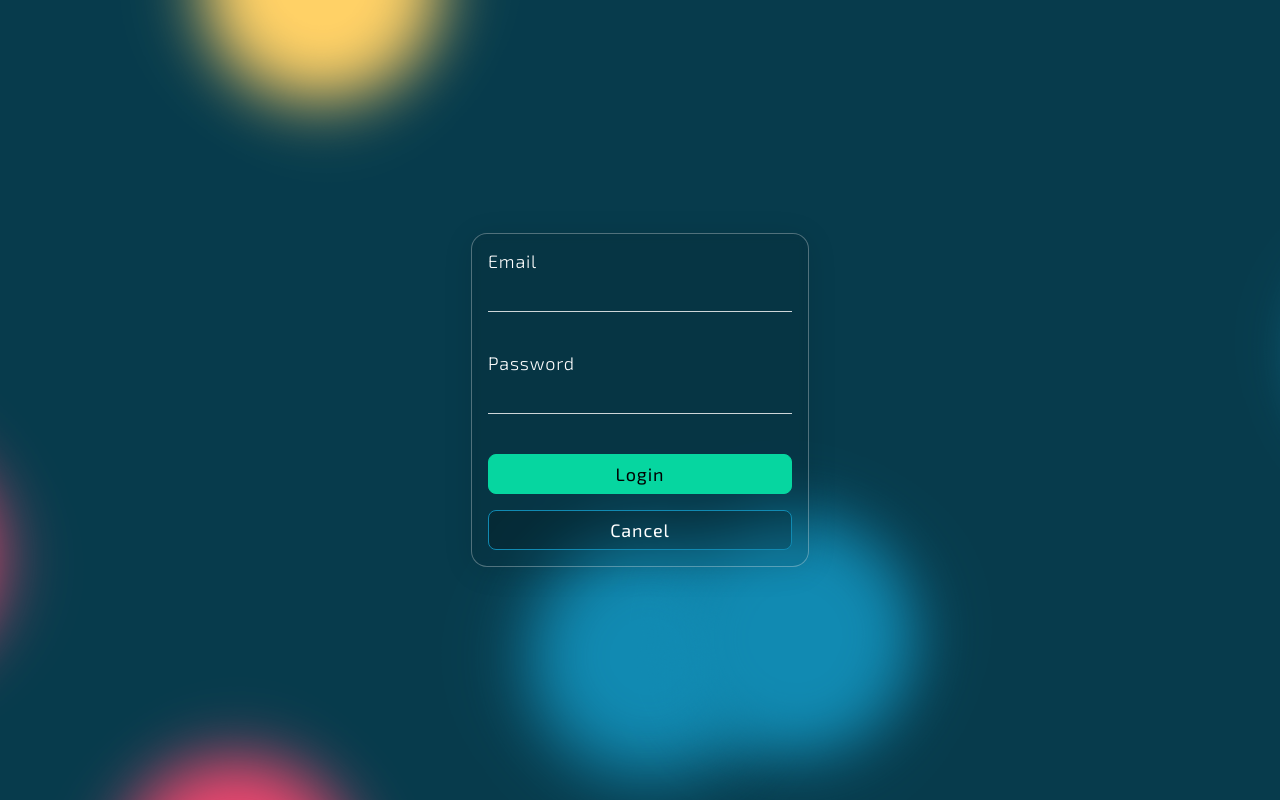
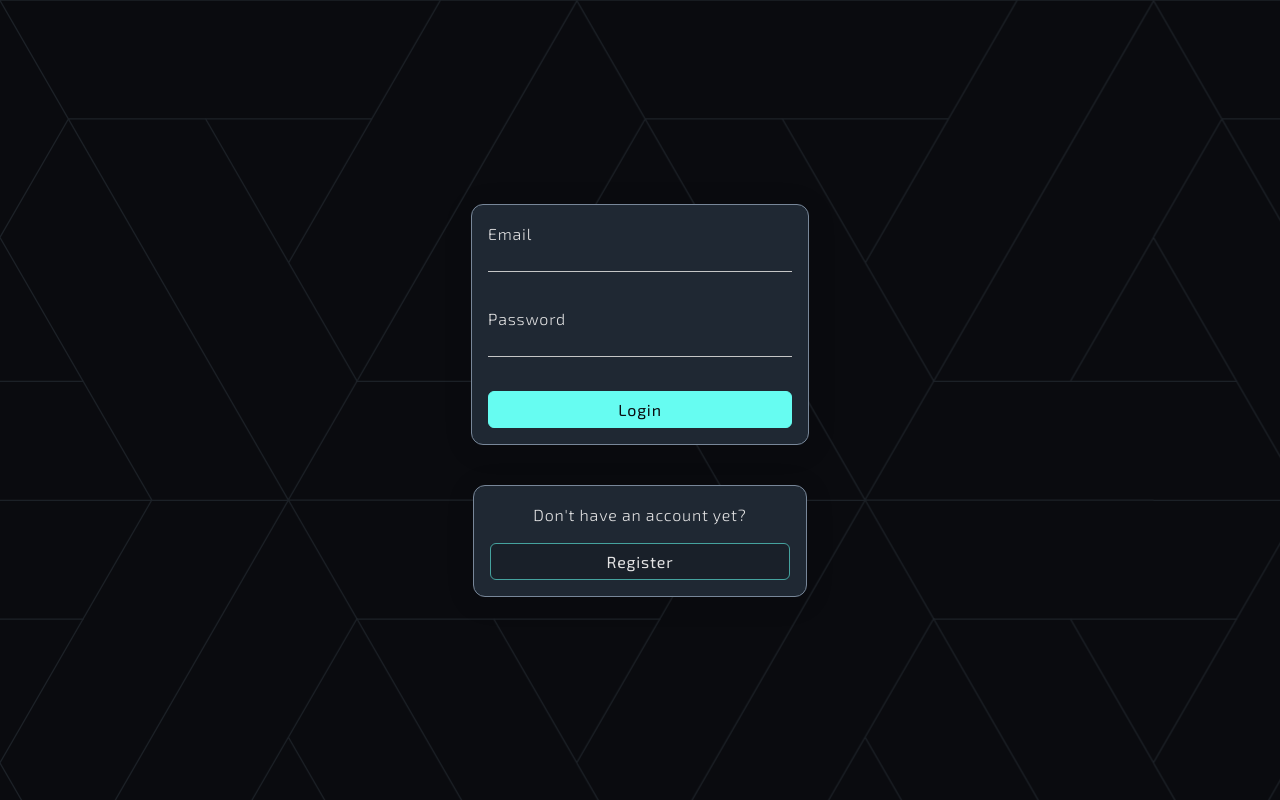
Before and after one commit to konserva93/realwrot, a React app: page /#/login in a window 1280 px wide. Built offline with nearby package versions, Linux system fonts and the light colour scheme.

Commit message:
new theming; golden ratio fonts

```diff
--- a/src/App.tsx
+++ b/src/App.tsx
@@ -10,7 +10,7 @@ function App() {
   const navigate = useNavigate();
 
   useEffect(() => {
-    if (location.pathname !== '/login') {
+    if (location.pathname !== '/login' && location.pathname !== '/register') {
       // noinspection JSIgnoredPromiseFromCall
       const user = getStoredUser();
       if (!user) {
--- a/src/features/auth/Auth.module.scss
+++ b/src/features/auth/Auth.module.scss
@@ -1,17 +1,39 @@
+@import "../../theme";
+
 .container {
+  background-image: url('../../assets/pattern.svg');
   display: grid;
   place-content: center;
-  height: 100vh; /* fallback */
-  height: calc(var(--vh, 1vh) * 100);
+  gap: 40px;
+  height: 100vh;
   width: 100vw;
+  background-color: $smokyBlack;
 
   & input {
     width: 300px;
   }
+
+  .formError {
+    font-size: map-get($fontSize, "secondary");
+    line-height: map-get($lineHeight, "secondary");
+    margin-bottom: map-get($lineSpacingBottom, "regular");
+    display: inline-block;
+    text-align: center;
+    width: 100%;
+  }
 }
 
-.buttons {
+.hintDialog {
+  width: 300px;
+  box-sizing: content-box;
   display: flex;
   flex-direction: column;
-  gap: 16px;
+  gap: map-get($lineSpacingTop, "regular");
+
+  p {
+    text-align: center;
+    margin: 0;
+    font-size: map-get($fontSize, "regular");
+    line-height: map-get($lineHeight, "regular");
+  }
 }
--- a/src/features/auth/Auth.tsx
+++ b/src/features/auth/Auth.tsx
@@ -8,7 +8,6 @@ import { Button } from '../../ui/Button/Button';
 import { setCookie } from '../../common/network';
 
 import styles from './Auth.module.scss';
-import { AnimatedBackground } from '../../ui/Background/AnimatedBackground';
 
 type TProps = {
   authAction?: 'login' | 'register';
@@ -66,6 +65,15 @@ function Auth({ authAction }: TProps) {
     }
   }, [username, password, email]);
 
+  const handleSwitchAuthAction = useCallback(() => {
+    setUsername('');
+    setPassword('');
+    setEmail('');
+    setFieldErrors(undefined);
+    setFormError('');
+    navigate(authAction === 'register' ? '/login' : '/register');
+  }, [authAction]);
+
   useEffect(() => {
     if (authAction === 'login') {
       setUsername('');
@@ -74,10 +82,11 @@ function Auth({ authAction }: TProps) {
 
   return (
     <div className={styles.container}>
-      <AnimatedBackground />
       <Dialog
         title="register"
-        open
+        isOpen
+        isForm
+        isModal={false}
       >
         {authAction === 'register'
           ? (
@@ -104,20 +113,27 @@ function Auth({ authAction }: TProps) {
           name="password"
           errors={fieldErrors?.password}
         />
-        {formError !== ''
-          ? <span>{formError}</span>
-          : null}
-        <div className={styles.buttons}>
+        <div>
+          {formError !== ''
+            ? <span className={styles.formError}>{formError}</span>
+            : null}
           <Button
             text={authAction === 'register' ? 'Register' : 'Login'}
             onClick={handleSubmit}
             primary
           />
-          <Button
-            text="Cancel"
-            onClick={handleSubmit}
-          />
         </div>
+      </Dialog>
+      <Dialog
+        isOpen
+        isModal={false}
+        className={styles.hintDialog}
+      >
+        <p>{authAction === 'register' ? 'Already have an account?' : 'Don\'t have an account yet?'}</p>
+        <Button
+          text={authAction === 'register' ? 'Login' : 'Register'}
+          onClick={handleSwitchAuthAction}
+        />
       </Dialog>
     </div>
   );
--- a/src/ui/Background/AnimatedBackground.module.scss
+++ /dev/null
@@ -1,129 +0,0 @@
-@import "../../theme";
-
-@keyframes move {
-  100% {
-    transform: translate3d(0, 0, 1px) rotate(360deg);
-  }
-}
-
-.background {
-  position: fixed;
-  width: 100vw;
-  height: 100vh;
-  top: 0;
-  left: 0;
-  background: $prussianBlue;
-  overflow: hidden;
-
-  & span {
-    width: 30vmin;
-    height: 30vmin;
-    border-radius: 30vmin;
-    backface-visibility: hidden;
-    position: absolute;
-    animation: move;
-    animation-duration: 30s;
-    animation-timing-function: linear;
-    animation-iteration-count: infinite;
-
-    &:nth-child(0) {
-      color: $infraRed;
-      top: 94%;
-      left: 19%;
-      animation-duration: 148s;
-      animation-delay: -110s;
-      transform-origin: -5vw -6vh;
-      box-shadow: -60vmin 0 8.444950811689285vmin currentColor;
-    }
-
-    &:nth-child(1) {
-      color: $orangeYellow;
-      top: 87%;
-      left: 74%;
-      animation-duration: 164s;
-      animation-delay: -37s;
-      transform-origin: -21vw 20vh;
-      box-shadow: 60vmin 0 8.43989134020775vmin currentColor;
-    }
-
-    &:nth-child(2) {
-      color: $blueGreen;
-      top: 77%;
-      left: 72%;
-      animation-duration: 26s;
-      animation-delay: -94s;
-      transform-origin: -17vw 14vh;
-      box-shadow: 60vmin 0 7.644323918812602vmin currentColor;
-    }
-
-    &:nth-child(3) {
-      color: $orangeYellow;
-      top: 2%;
-      left: 59%;
-      animation-duration: 32s;
-      animation-delay: -155s;
-      transform-origin: -11vw -10vh;
-      box-shadow: -60vmin 0 7.994810874558805vmin currentColor;
-    }
-
-    &:nth-child(4) {
-      color: $blueGreen;
-      top: 61%;
-      left: 58%;
-      animation-duration: 72s;
-      animation-delay: -163s;
-      transform-origin: 19vw 0;
-      box-shadow: 60vmin 0 8.49109343882072vmin currentColor;
-    }
-
-    &:nth-child(5) {
-      color: $caribbeanGreen;
-      top: 24%;
-      left: 95%;
-      animation-duration: 148s;
-      animation-delay: -138s;
-      transform-origin: 16vw -14vh;
-      box-shadow: 60vmin 0 8.15627435733129vmin currentColor;
-    }
-
-    &:nth-child(6) {
-      color: $infraRed;
-      top: 65%;
-      left: 69%;
-      animation-duration: 52s;
-      animation-delay: -66s;
-      transform-origin: -15vw -15vh;
-      box-shadow: 60vmin 0 8.48865889069337vmin currentColor;
-    }
-
-    &:nth-child(7) {
-      color: $orangeYellow;
-      top: 64%;
-      left: 31%;
-      animation-duration: 57s;
-      animation-delay: -23s;
-      transform-origin: -24vw -17vh;
-      box-shadow: 60vmin 0 8.184465711341225vmin currentColor;
-    }
-
-    &:nth-child(8) {
-      color: $infraRed;
-      top: 43%;
-      left: 69%;
-      animation-duration: 198s;
-      animation-delay: -68s;
-      transform-origin: -8vw 11vh;
-      box-shadow: 60vmin 0 7.794406254330786vmin currentColor;
-    }
-
-    &:nth-child(9) {
-      color: $blueGreen;
-      top: 47%;
-      left: 16%;
-      animation-duration: 148s;
-      animation-delay: -2s;
-      transform-origin: 21vw 21vh;
-      box-shadow: 60vmin 0 7.731124545932149vmin currentColor;
-    }
-  }
-}
--- a/src/ui/Background/AnimatedBackground.tsx
+++ /dev/null
@@ -1,16 +0,0 @@
-import styles from './AnimatedBackground.module.scss';
-
-export const AnimatedBackground = () => (
-  <div className={styles.background}>
-    <span />
-    <span />
-    <span />
-    <span />
-    <span />
-    <span />
-    <span />
-    <span />
-    <span />
-    <span />
-  </div>
-);
--- a/src/ui/Button/Button.module.scss
+++ b/src/ui/Button/Button.module.scss
@@ -3,8 +3,8 @@
 .button {
   box-sizing: border-box;
   width: 100%;
-  border-radius: 8px;
-  font-size: 18px;
+  border-radius: 6px;
+  font-size: map-get($fontSize, "regular");
   padding: 8px;
   border: none;
   font-family: inherit;
@@ -16,7 +16,7 @@
 
   &:not(.primary) {
     background: rgba(0, 0, 0, 0.2);
-    color: #fff;
+    color: $platinum;
     border: 1px solid map-get($secondary, "main");
 
     &:active {
@@ -32,7 +32,7 @@
 }
 
 .primary {
-  color: #000;
+  color: $smokyBlack;
 
   background: map-get($primary, "main");
   border: 1px solid map-get($primary, "main");
--- a/src/ui/Dialog/Dialog.module.scss
+++ b/src/ui/Dialog/Dialog.module.scss
@@ -1,19 +1,26 @@
+@import "../../theme";
+
 .dialog {
-  display: flex;
-  flex-direction: column;
-  gap: 40px;
+  background: $darkGunmetal;
+  border-radius: 12px;
+  box-shadow: 0 4px 30px rgba(0, 0, 0, 0.1);
+  border: 1px solid $lightSlateGray;
+  position: inherit;
+
+  color: $platinum;
+  font-weight: 300;
+  font-size: map-get($fontSize, "regular");
+  line-height: map-get($lineHeight, "regular");
+}
+
+.modal {
   top: 50%; /* fallback */
   top: calc(var(--vh, 1vh) * 50);
   transform: translateY(-50%);
 }
 
-.glass {
-  background: rgba(0, 0, 0, 0.1);
-  border-radius: 16px;
-  box-shadow: 0 4px 30px rgba(0, 0, 0, 0.1);
-  backdrop-filter: blur(4px);
-  -webkit-backdrop-filter: blur(4px);
-  border: 1px solid rgba(255, 255, 255, 0.3);
-
-  color: #fff;
+.form {
+  display: flex;
+  flex-direction: column;
+  gap: 34px;
 }
--- a/src/ui/Dialog/Dialog.tsx
+++ b/src/ui/Dialog/Dialog.tsx
@@ -3,27 +3,36 @@ import { classNames } from '../../utils/styles';
 
 import styles from './Dialog.module.scss';
 
+const defaultProps = {
+  title: '',
+  isOpen: true,
+  className: '',
+  isModal: true,
+  isForm: false,
+};
+
 type TProps = {
   title?: string;
-  open?: boolean;
+  isOpen?: boolean;
   className?: string;
   children: ReactNode;
-};
+  isModal?: boolean;
+  isForm?: boolean;
+} & typeof defaultProps;
 
-export function Dialog({ title, open, className, children }: TProps) {
+export function Dialog({ title, isOpen, isModal, isForm, className, children }: TProps) {
   return (
     <dialog
       title={title}
-      open={open}
-      className={classNames([styles.dialog, styles.glass, className])}
+      open={isOpen}
+      className={classNames([styles.dialog, className], {
+        [styles.modal]: isModal,
+        [styles.form]: isForm,
+      })}
     >
       {children}
     </dialog>
   );
 }
 
-Dialog.defaultProps = {
-  title: undefined,
-  open: true,
-  className: undefined,
-};
+Dialog.defaultProps = defaultProps;
--- a/src/ui/Input/Input.module.scss
+++ b/src/ui/Input/Input.module.scss
@@ -1,16 +1,11 @@
+@import "../../theme";
+
 .wrapper {
-  .label {
-    margin-bottom: 12px;
-  }
-}
-
   .input {
     display: block;
-  line-height: 24px;
-  font-size: 16px;
     background: none;
     border: none;
-  border-bottom: 1px solid rgba(255, 255, 255, 0);
+    border-bottom: 1px solid transparent;
     color: #fff;
     margin: 0;
     font-family: 'Exo 2', sans-serif;
@@ -20,13 +15,13 @@
     &:focus, &:focus-visible {
       border: none;
       outline: none;
-    border-bottom: 1px solid rgba(255, 255, 255, 0.8)
+      border-bottom: 1px solid $platinum;
     }
   }
 
   .label {
     display: block;
-  font-size: 18px;
+    margin-bottom: map-get($lineSpacingBottom, "regular");
     font-weight: 300;
   }
 
@@ -34,6 +29,14 @@
     margin: 0;
     display: block;
     height: 1px;
-  background-color: rgba(255, 255, 255, 0.8);
+    background-color: $silverSand;
     width: 100%;
   }
+
+  .error {
+    font-size: map-get($fontSize, "secondary");
+    line-height: map-get($lineHeight, "secondary");
+    margin-top: map-get($lineSpacingTop, "secondary");
+    display: inline-block;
+  }
+}
--- a/src/ui/Input/Input.tsx
+++ b/src/ui/Input/Input.tsx
@@ -23,16 +23,16 @@ function isLabeled(props: unknown): props is TLabeledInputProps {
 
 function errorJSX(errors: string | Array<string>): JSX.Element | JSX.Element[] {
   if (typeof errors === 'string') {
-    return <span>{errors}</span>;
+    return <span className={styles.error}>{errors}</span>;
   }
-  return errors.map(errText => <span key={errText}>{errText}</span>);
+  return errors.map(errText => <span className={styles.error} key={errText}>{errText}</span>);
 }
 
 function inputJSX(inputProps: TCommonInputProps): JSX.Element {
   if (isLabeled(inputProps)) {
     const { value, onChange, title, name } = (inputProps as TLabeledInputProps);
     return (
-      <div className={styles.wrapper}>
+      <>
         <label htmlFor={name} className={styles.label}>{title}</label>
         <input
           type="text"
@@ -42,7 +42,7 @@ function inputJSX(inputProps: TCommonInputProps): JSX.Element {
           className={styles.input}
         />
         <span className={styles.underline} />
-      </div>
+      </>
     );
   }
 
@@ -53,10 +53,10 @@ function inputJSX(inputProps: TCommonInputProps): JSX.Element {
 
   const { value, onChange } = inputProps;
   return (
-    <div className={styles.wrapper}>
+    <>
       <input type="text" onChange={e => onChange(e.target.value)} value={value} />
       <span className={styles.underline} />
-    </div>
+    </>
   );
 }
 
@@ -65,7 +65,7 @@ function Input(props: TLabeledInputProps): React.ReactElement;
 function Input(props: TCommonInputPropsWithErrors | TLabeledInputProps) {
   const { errors } = props;
   return (
-    <>
+    <div className={styles.wrapper}>
       {
         inputJSX(props as TCommonInputProps)
       }
@@ -74,7 +74,7 @@ function Input(props: TCommonInputPropsWithErrors | TLabeledInputProps) {
           ? errorJSX(errors)
           : null
       }
-    </>
+    </div>
   );
 }
 
--- a/src/utils/styles.ts
+++ b/src/utils/styles.ts
@@ -1,3 +1,5 @@
-export const classNames = (arr: Array<string | undefined>): string => (arr.length > 0
-  ? arr.map(item => (((item?.length) != null) ? item : '')).join(' ')
-  : '');
+export const classNames = (arr: Array<string | undefined>, options: Record<string, boolean> = {}): string => (
+  Object.keys(options).reduce((acc, optKey) => (
+    options[optKey] ? acc.concat(optKey) : acc
+  ), arr.map(item => (((item?.length) != null) ? item : ''))).join(' ')
+);
```
Also changed, not shown: src/theme.scss (+22 -11 lines), src/assets/pattern.svg (added). Lines whose indentation alone changed are shown as unchanged.
